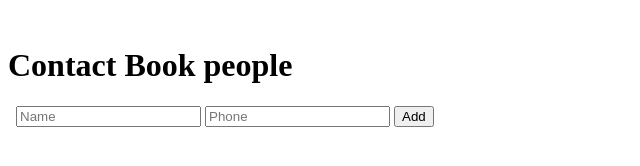
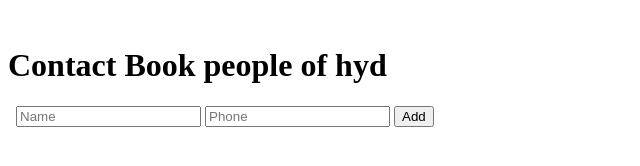
Before and after one commit to Premchand-96/contact-app-docker, a plain HTML site: page frontend/index.html in a window 1280 px wide. Shown: the whole page, without its empty margins (0-640 px from the left). Drawn offline with Linux system fonts and the light colour scheme; no server answers.

Commit message:
Update index.html

```diff
--- a/frontend/index.html
+++ b/frontend/index.html
@@ -7,7 +7,7 @@
 
 
 
-<h1>Contact Book people</h1>
+<h1>Contact Book people of hyd</h1>
 
 
 
```
